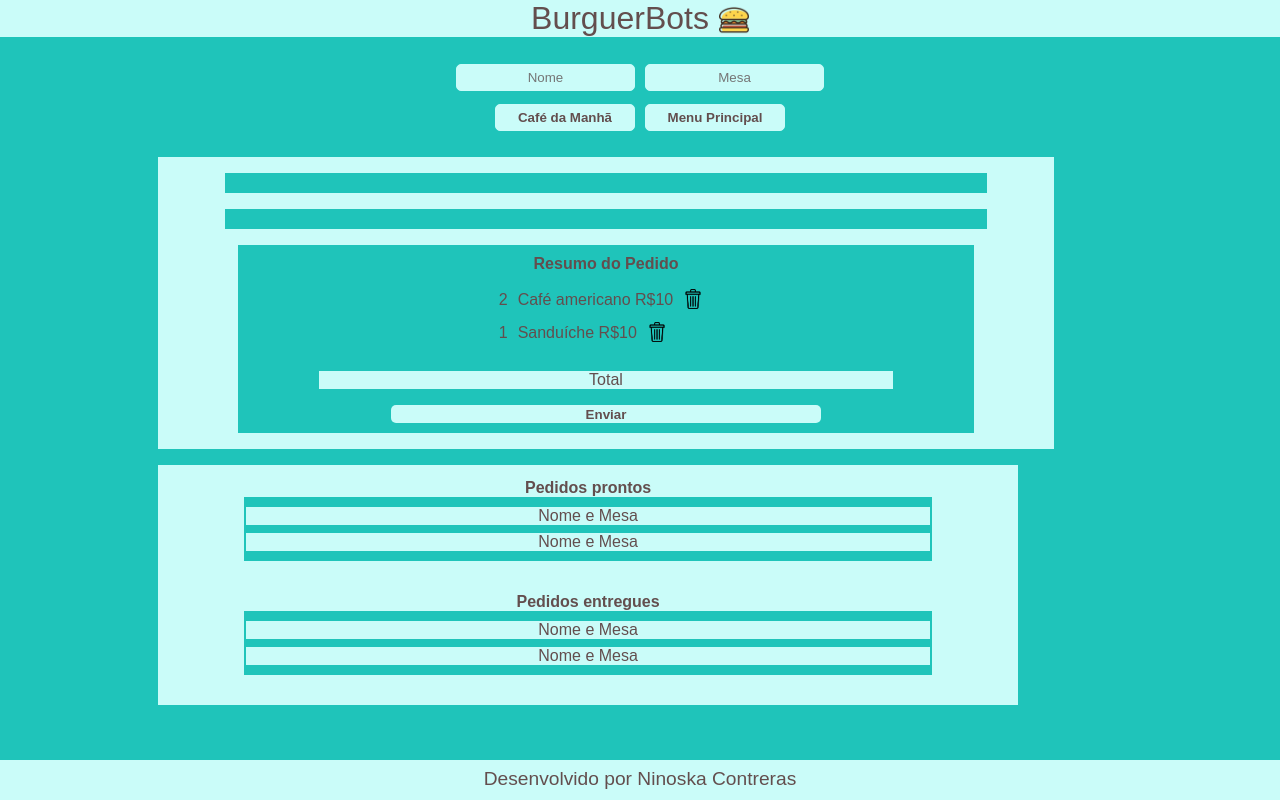
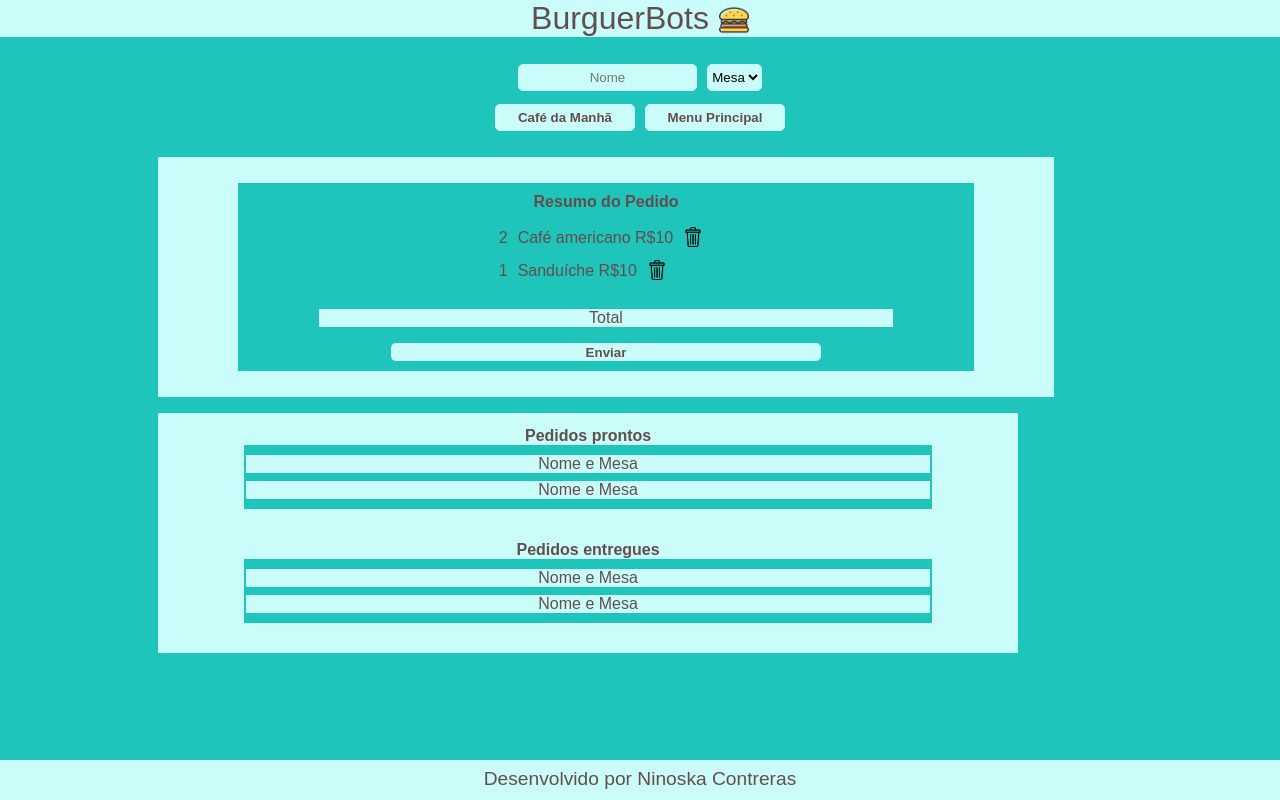
Before and after one commit to NiEl0503/BurgerBots, an Angular app: page /garcom in a window 1280 px wide. Built offline with nearby package versions, Linux system fonts and the light colour scheme; a web font is replaced by a local one.

Commit message:
filtrar os produtos de acordo com o tipo de menu

```diff
--- /dev/null
+++ b/src/app/services/products-communication/products-communication.service.ts
@@ -0,0 +1,21 @@
+import { Injectable } from '@angular/core';
+import { BehaviorSubject } from 'rxjs';
+
+@Injectable({
+  providedIn: 'root'
+})
+export class ProductsCommunicationService {
+  private showBreakfastSource = new BehaviorSubject<boolean>(false);
+  showBreakfast$ = this.showBreakfastSource.asObservable();
+
+  private showMainMenuSource = new BehaviorSubject<boolean>(false);
+  showMainMenu$ = this.showMainMenuSource.asObservable();
+
+  setShowBreakfast(value: boolean) {
+    this.showBreakfastSource.next(value);
+  }
+
+  setShowMainMenu(value: boolean) {
+    this.showMainMenuSource.next(value);
+  }
+}
--- a/src/app/view/garcon/garcon.component.html
+++ b/src/app/view/garcon/garcon.component.html
@@ -2,11 +2,19 @@
     <section class="conteiner">
         <div class='conteiner-inputs'>
             <input type='text' class='inputs-info' placeholder='Nome' id='nome' />
-            <input type='text' class='inputs-info' placeholder='Mesa' id='mesa' />
+            <select id="typeyear" class="inputs-info">
+                <option value="Mesa" disabled selected style="display: none">Mesa</option>
+                <option class="options" value="Mesa">Mesa</option>
+                <option class="options" value="1">1</option>
+                <option class="options" value="2">2</option>
+                <option class="options" value="3">3</option>
+                <option class="options" value="4">4</option>
+                <option class="options" value="5">5</option>
+            </select>
         </div>
         <div class="conteiner-buttons">
-            <button type='button' id='breakfast-button' class='submit' href=''>Café da Manhã</button>
-            <button type='button' id='menu-button' class='submit' href=''>Menu Principal</button>
+            <button type="button" class="submit" (click)="showBreakfast()">Café da Manhã</button>
+<button type="button" class="submit" (click)="showMainMenu()">Menu Principal</button>
         </div>
     </section>
 </body>
--- a/src/app/view/garcon/garcon.component.ts
+++ b/src/app/view/garcon/garcon.component.ts
@@ -1,4 +1,5 @@
 import { Component } from '@angular/core';
+import { ProductsCommunicationService } from '../../services/products-communication/products-communication.service';
 
 @Component({
   selector: 'app-garcon',
@@ -6,5 +7,15 @@ import { Component } from '@angular/core';
   styleUrls: ['./garcon.component.css']
 })
 export class GarconComponent {
+  constructor(private productsCommunicationService: ProductsCommunicationService) {}
 
+  showBreakfast() {
+    this.productsCommunicationService.setShowBreakfast(true);
+    this.productsCommunicationService.setShowMainMenu(false);
+  }
+
+  showMainMenu() {
+    this.productsCommunicationService.setShowBreakfast(false);
+    this.productsCommunicationService.setShowMainMenu(true);
+  }
 }
--- a/src/app/view/garcon/products/products.component.html
+++ b/src/app/view/garcon/products/products.component.html
@@ -1,6 +1,6 @@
 <body>
     <section class="conteiner-products">
-        <div class="conteiner-products__breakfast" id="breakfast-container">
+        <div class="conteiner-products__breakfast" id="breakfast-container" *ngIf="showBreakfastContainer">
             <div class="breakfast">
                 <ng-container *ngFor="let product of products">
                     <div *ngIf="product.type === 'Café da Manhã'">
@@ -11,7 +11,7 @@
             </div>
         </div>
 
-        <div class="conteiner-products__mainMenu" id="mainMenu-container">
+        <div class="conteiner-products__mainMenu" id="mainMenu-container" *ngIf="showMainMenuContainer">
             <div class="mainMenu">
                 <ng-container *ngFor="let product of products">
                     <div *ngIf="product.type === 'Menu Principal'">
--- a/src/app/view/garcon/products/products.component.ts
+++ b/src/app/view/garcon/products/products.component.ts
@@ -2,8 +2,8 @@ import { Component, OnInit } from '@angular/core';
 import { ProductService } from '../../../services/product/product.service';
 import { HttpHeaders } from '@angular/common/http';
 import { LocalStorageService } from '../../../services/localStorage/local-storage.service';
-import { Router } from '@angular/router';
-
+// import { Router } from '@angular/router';
+import { ProductsCommunicationService } from '../../../services/products-communication/products-communication.service'
 
 @Component({
   selector: 'app-products',
@@ -11,12 +11,16 @@ import { Router } from '@angular/router';
   styleUrls: ['./products.component.css']
 })
 export class ProductsComponent implements OnInit {
+  showBreakfastContainer = false;
+  showMainMenuContainer = false;
 
   products: any[] = [];
 
-  constructor(private productService: ProductService,
+  constructor(
+    private productService: ProductService,
     private localStorageService: LocalStorageService,
-    // private readonly router: Router
+    // private readonly router: Router,
+    private productsCommunicationService: ProductsCommunicationService
   ) { }
 
   ngOnInit() {
@@ -29,6 +33,14 @@ export class ProductsComponent implements OnInit {
       });
     // } else {
     //   this.router.navigate(['login'])
-     }
+    }
+
+    this.productsCommunicationService.showBreakfast$.subscribe(value => {
+      this.showBreakfastContainer = value;
+    });
+
+    this.productsCommunicationService.showMainMenu$.subscribe(value => {
+      this.showMainMenuContainer = value;
+    });
   }
 }
```
Also changed, not shown: 1 other file (tests, documents, lock files or other folders).
